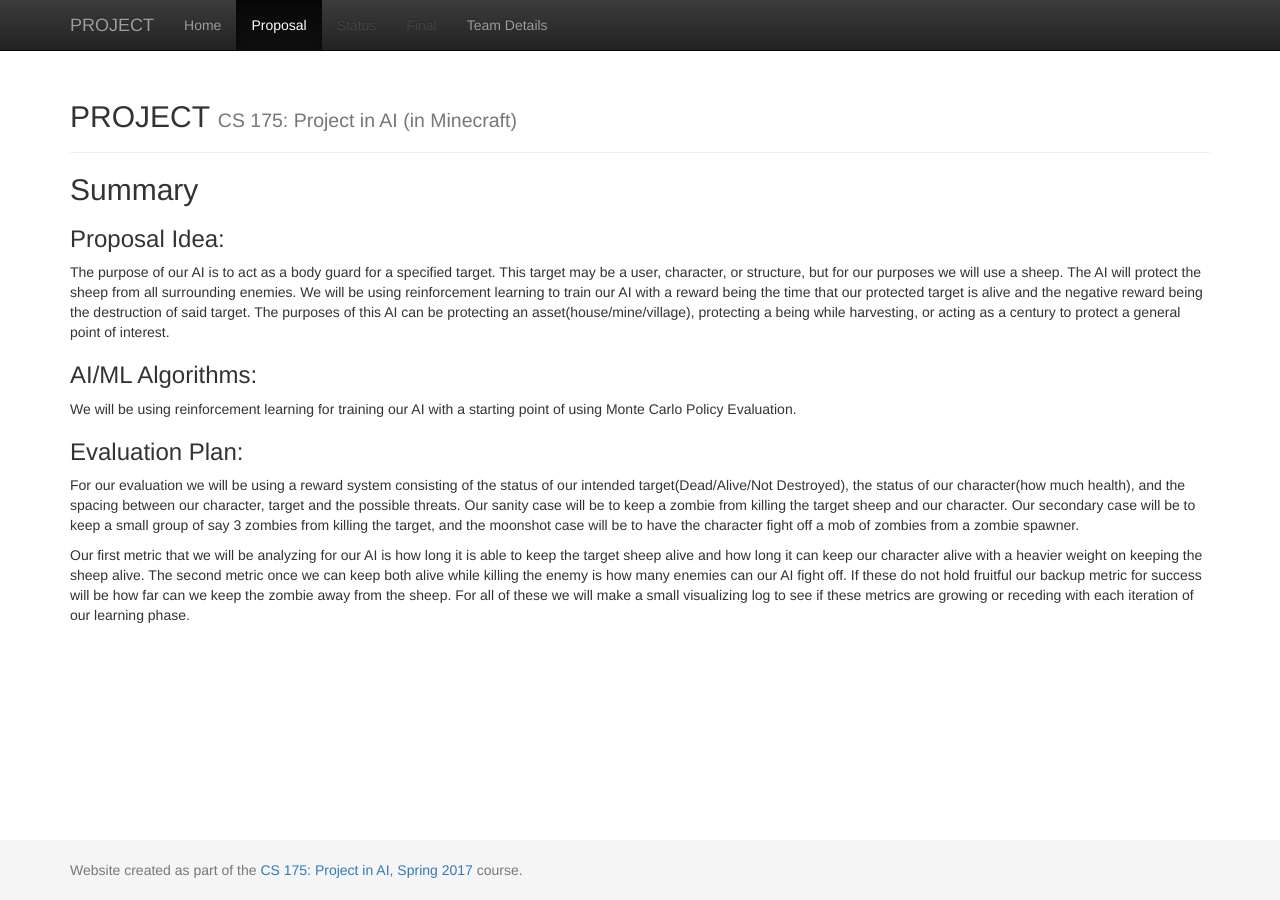
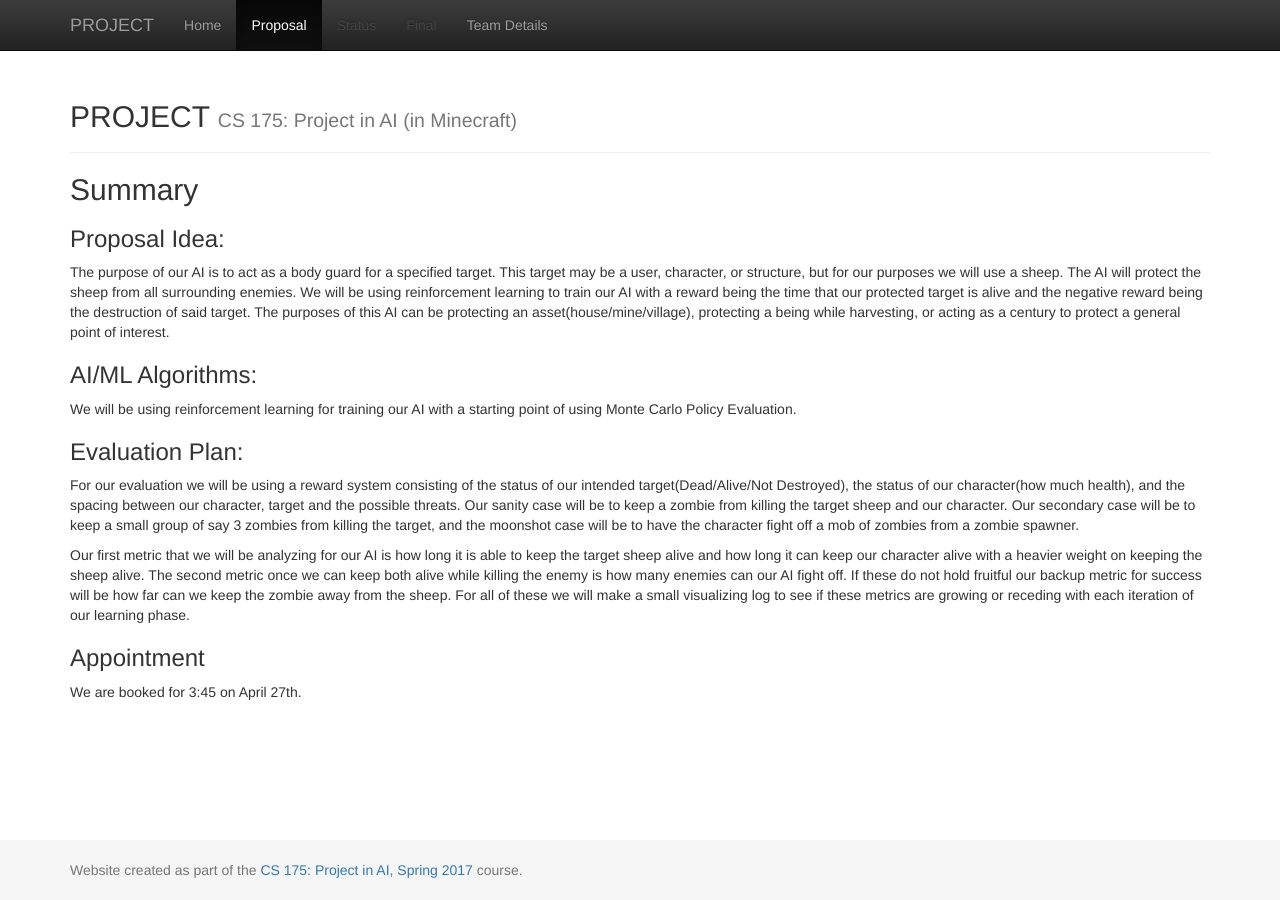
Before and after one commit to Ch0ronomato/QProtector, a Jekyll site: the page built from docs/proposal.md, in a window 1280 px wide. Built offline with Jekyll 4.4.1, drawn with Linux system fonts in a browser that asks for light colours.

Commit message:
Adding datetime

```diff
--- a/docs/proposal.md
+++ b/docs/proposal.md
@@ -4,6 +4,7 @@ title: Proposal
 ---
 
 ## Summary
+
 ### Proposal Idea:
 The purpose of our AI is to act as a body guard for a specified target. This target may be a user, character, or structure, but for our purposes we will use a sheep. The AI will protect the sheep from all surrounding enemies. We will be using reinforcement learning to train our AI with a reward being the time that our protected target is alive and the negative reward being the destruction of said target. The purposes of this AI can be protecting an asset(house/mine/village), protecting a being while harvesting, or acting as a century to protect a general point of interest.
 
@@ -14,3 +15,6 @@ We will be using reinforcement learning for training our AI with a starting poin
 For our evaluation we will be using a reward system consisting of the status of our intended target(Dead/Alive/Not Destroyed), the status of our character(how much health), and the spacing between our character, target and the possible threats. Our sanity case will be to keep a zombie from killing the target sheep and our character. Our secondary case will be to keep a small group of say 3 zombies from killing the target, and the moonshot case will be to have the character fight off a mob of zombies from a zombie spawner.
 
 Our first metric that we will be analyzing for our AI is how long it is able to keep the target sheep alive and how long it can keep our character alive with a heavier weight on keeping the sheep alive. The second metric once we can keep both alive while killing the enemy is how many enemies can our AI fight off. If these do not hold fruitful our backup metric for success will be how far can we keep the zombie away from the sheep. For all of these we will make a small visualizing log to see if these metrics are growing or receding with each iteration of our learning phase.
+
+### Appointment
+We are booked for 3:45 on April 27th.
```
